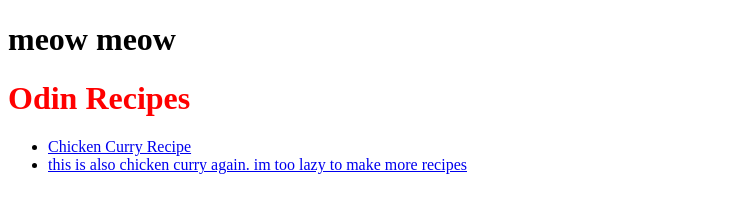
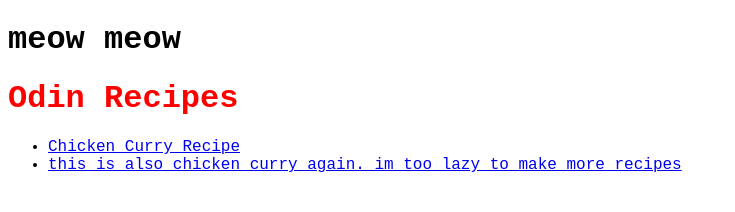
Before and after one commit to ghostwitch-mae/odin-recipes, a plain HTML site: page index.html in a window 1280 px wide. Shown: the whole page, without its empty margins (0-735 px from the left). Drawn offline with Linux system fonts and the light colour scheme.

Commit message:
fixed css connection

```diff
--- a/index.html
+++ b/index.html
@@ -1,7 +1,8 @@
 <!DOCTYPE html>
 
+<html lang="en">
     <head>
-    <link rel="stylessheet" href="style.css">
+        <link rel="stylesheet" href="style.css">
         <title>Odin Recipes</title>
     </head>
 
@@ -13,3 +14,4 @@
             <li><a href="chicken_curry.html">this is also chicken curry again. im too lazy to make more recipes</a></li>
         </ul>
     </body>
+</html>
--- a/style.css
+++ b/style.css
@@ -1,4 +1,4 @@
 
-.titled{
-    color: blue;
+body{
+    font-family: 'Courier New', Courier, monospace;
 }
```
Lines whose indentation alone changed are shown as unchanged.
